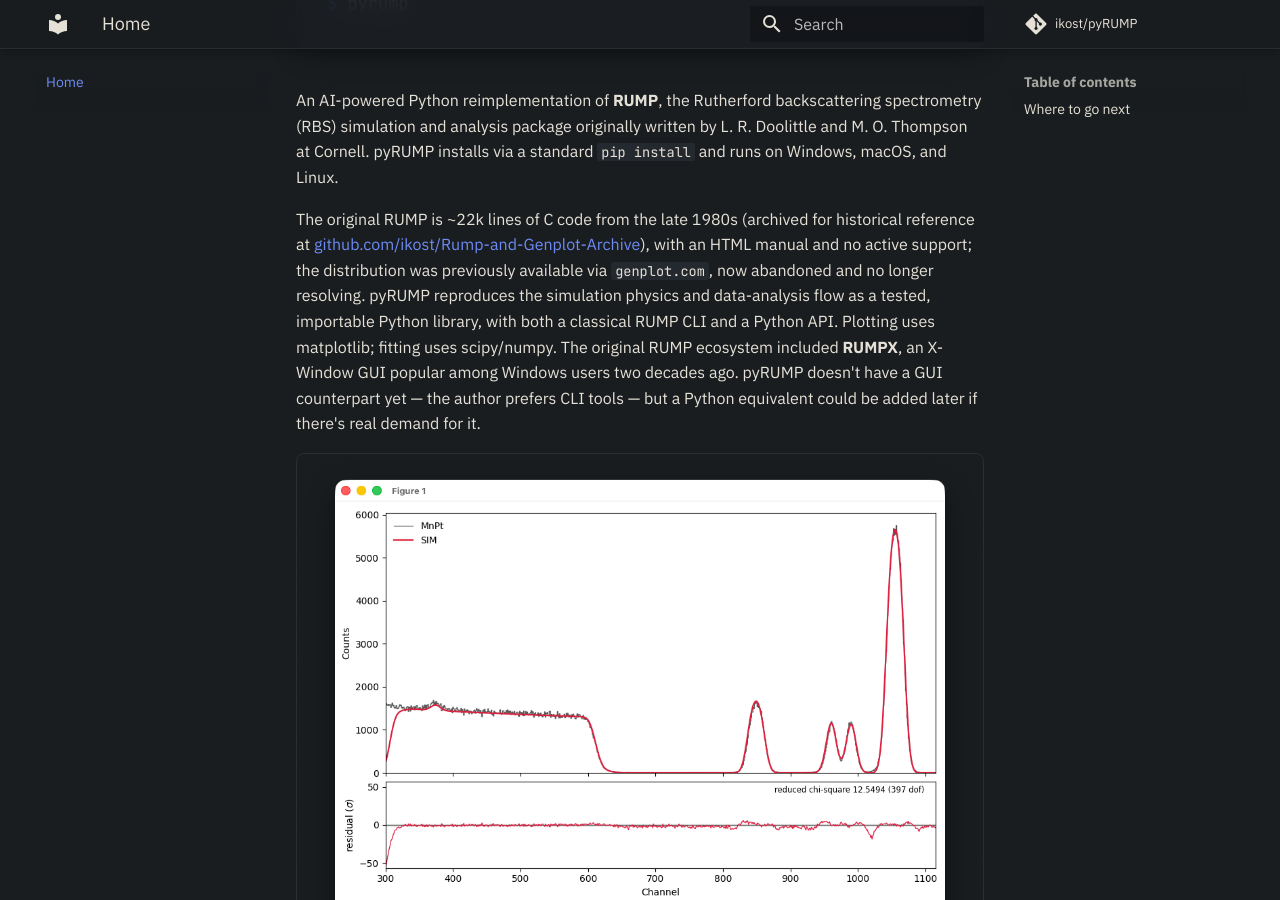
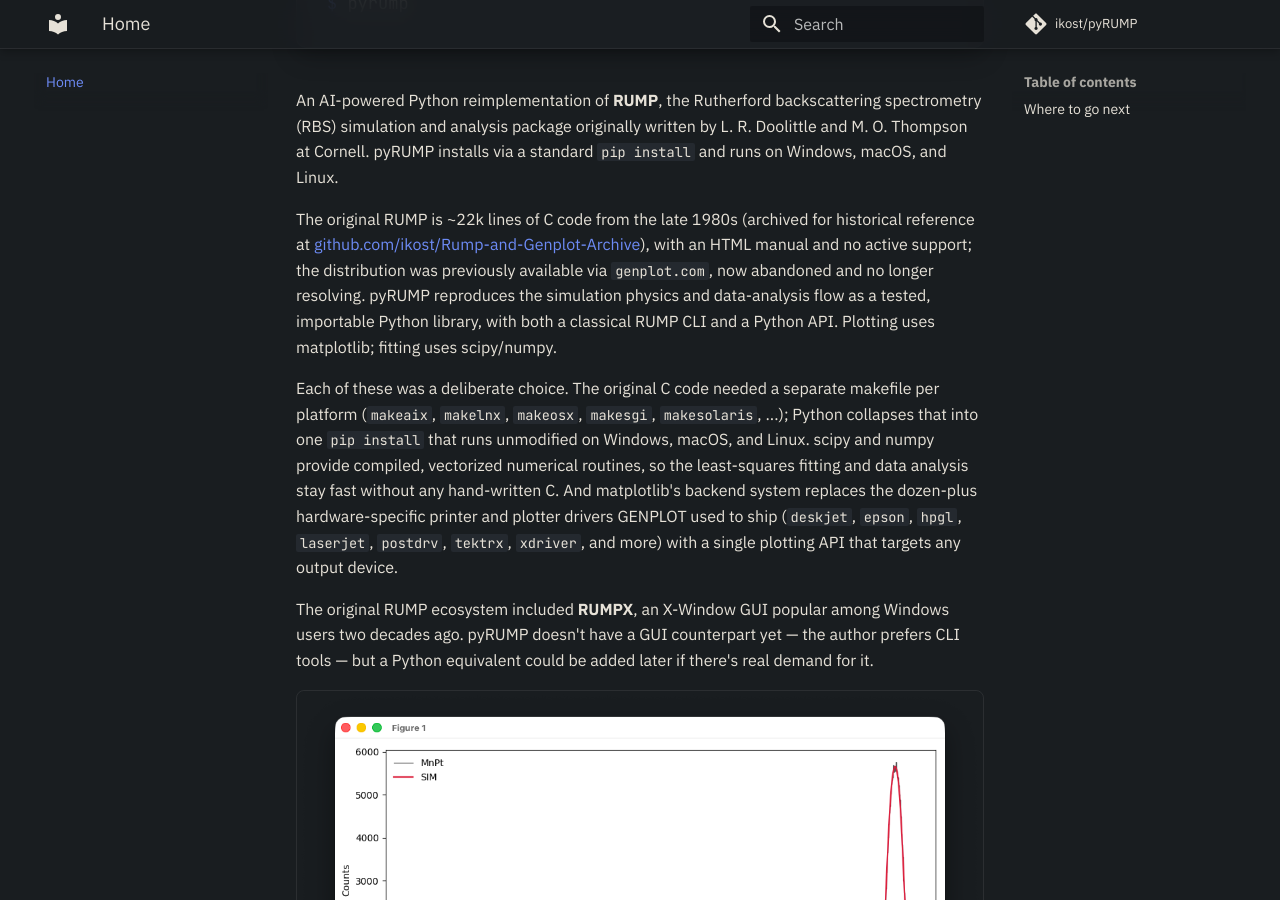
Before and after one commit to ikost/pyRUMP, an MkDocs documentation site: the page built from docs/index.md, in a window 1280 px wide and 900 px high, scrolled down 455 px. Built offline with MkDocs 1.6.1 and Material for MkDocs 9.7.7, drawn with Linux system fonts in a browser that asks for light colours; comment, search, counter and statistics services are not loaded.

Commit message:
upd home page

```diff
--- a/docs/index.md
+++ b/docs/index.md
@@ -32,6 +32,16 @@
 pyRUMP reproduces the simulation physics and data-analysis flow as a tested, importable
 Python library, with both a classical RUMP CLI and a Python API. Plotting uses matplotlib;
 fitting uses scipy/numpy.
+
+Each of these was a deliberate choice. The original C code needed a separate makefile per
+platform (`makeaix`, `makelnx`, `makeosx`, `makesgi`, `makesolaris`, ...); Python collapses
+that into one `pip install` that runs unmodified on Windows, macOS, and Linux. scipy and
+numpy provide compiled, vectorized numerical routines, so the least-squares fitting and
+data analysis stay fast without any hand-written C. And matplotlib's backend system
+replaces the dozen-plus hardware-specific printer and plotter drivers GENPLOT used to ship
+(`deskjet`, `epson`, `hpgl`, `laserjet`, `postdrv`, `tektrx`, `xdriver`, and more) with a
+single plotting API that targets any output device.
+
 The original RUMP ecosystem included **RUMPX**, an X-Window GUI popular among Windows
 users two decades ago. pyRUMP doesn't have a GUI counterpart yet — the author prefers
 CLI tools — but a Python equivalent could be added later if there's real demand for it.
```
